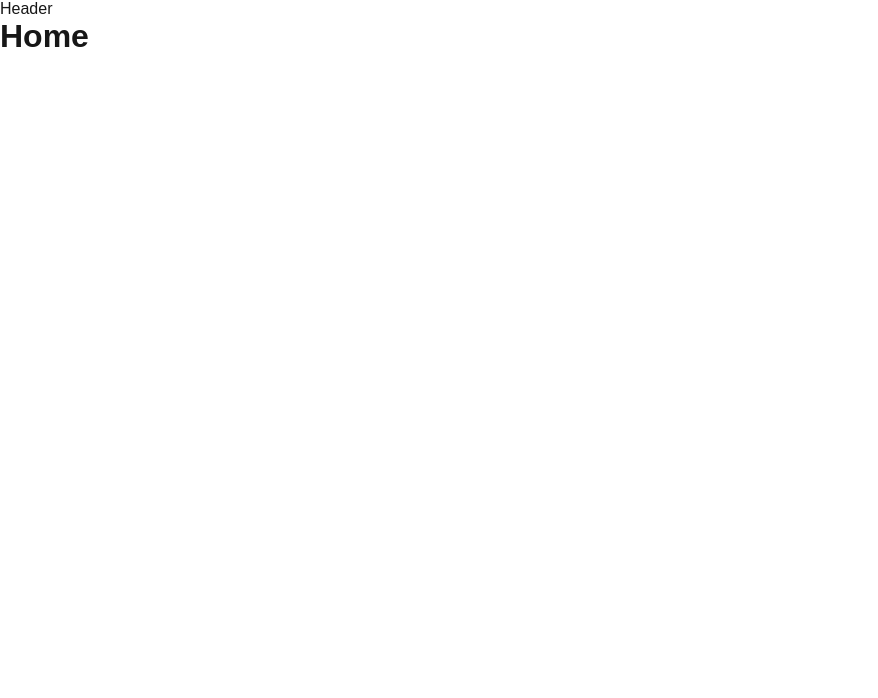
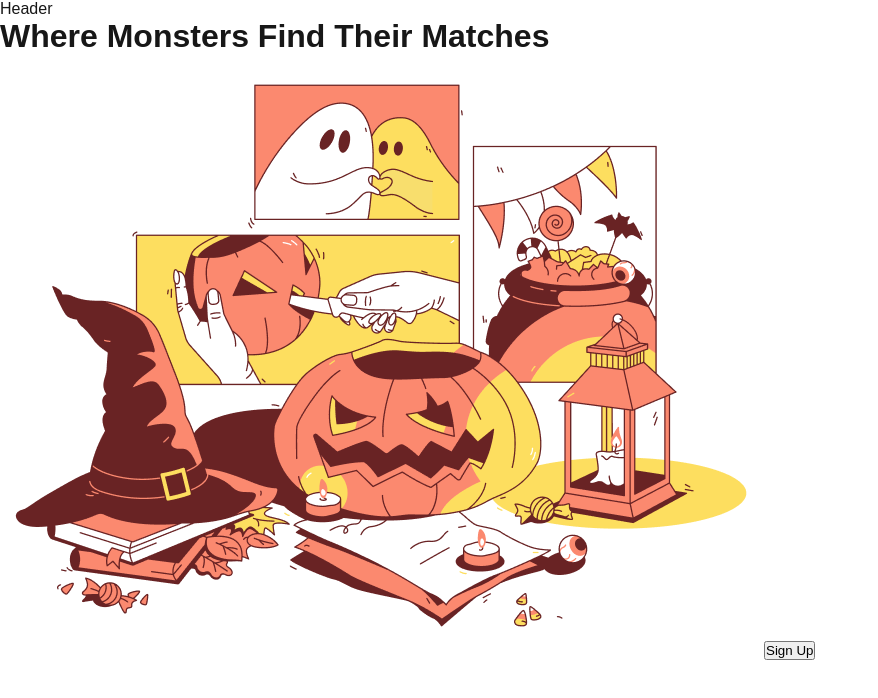
Before and after one commit to thanetate/HackUNT, a Next.js app: page / in a window 1280 px wide. Shown: the top 698 px of the page, without its empty margins (0-878 px from the left). Built offline with nearby package versions, Linux system fonts and the light colour scheme.

Commit message:
home page changes

```diff
--- a/app/page.module.css
+++ b/app/page.module.css
@@ -1,3 +1,6 @@
+/* Imports */
+@import url('https://fonts.googleapis.com/css2?family=Lacquer&display=swap');
+
 .page {
   --gray-rgb: 0, 0, 0;
   --gray-alpha-200: rgba(var(--gray-rgb), 0.08);
@@ -108,6 +111,13 @@ a.secondary {
   flex-shrink: 0;
 }
 
+.landing-desc {
+  font-family: 'Lacquer', sans-serif;
+  font-size: 48px;
+  border-style: double;
+  border-color: red;
+}
+
 /* Enable hover only on non-touch devices */
 @media (hover: hover) and (pointer: fine) {
   a.primary:hover {
--- a/app/page.tsx
+++ b/app/page.tsx
@@ -1,12 +1,21 @@
-import Image from "next/image";
-import styles from "./page.module.css";
+import Image from "next/image";import styles from "./page.modeul.css";
 import Header from "./components/Header";
 
 export default function Home() {
   return (
     <main>
+      {/* Header will need logo, links, log in button, and nav */}
       <Header />
-      <h1>Home</h1>
+        {/* Landing Area */}
+          <div className="landing">
+          <h1 className="landing-desc">Where Monsters Find Their Matches</h1>
+          <img src="./pumpkin_mainhome_icon.png" alt="Monster Match Logo"/>
+          <button>Sign Up</button>
+        </div>
+        {/* Our Approach */}
+        {/* What Other Monsters are Saying / User Feedback */}
+        {/* Footer */}
+
     </main>
   );
 }
```
Also changed, not shown: public/pumpkin_mainhome_icon.png (added).
